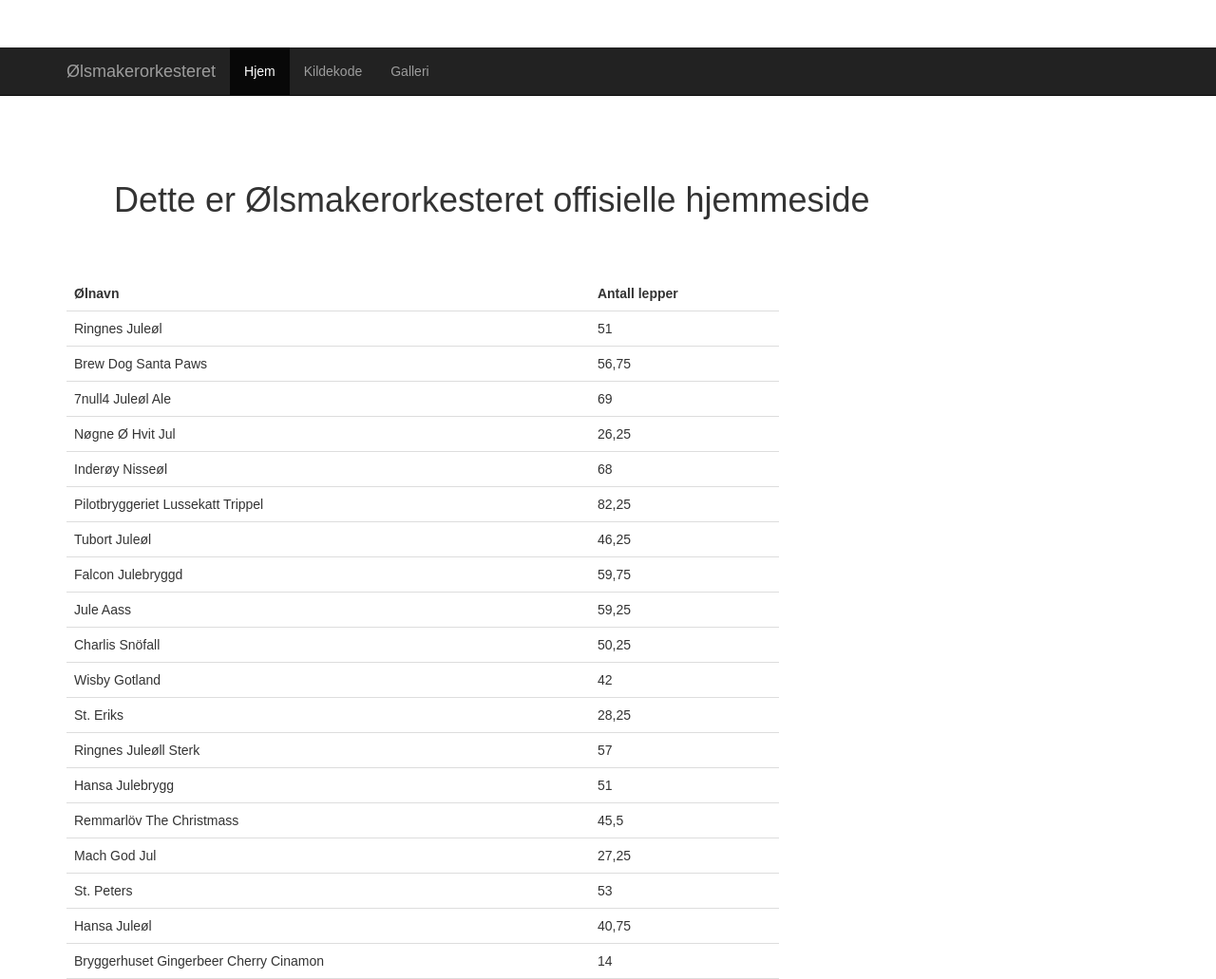
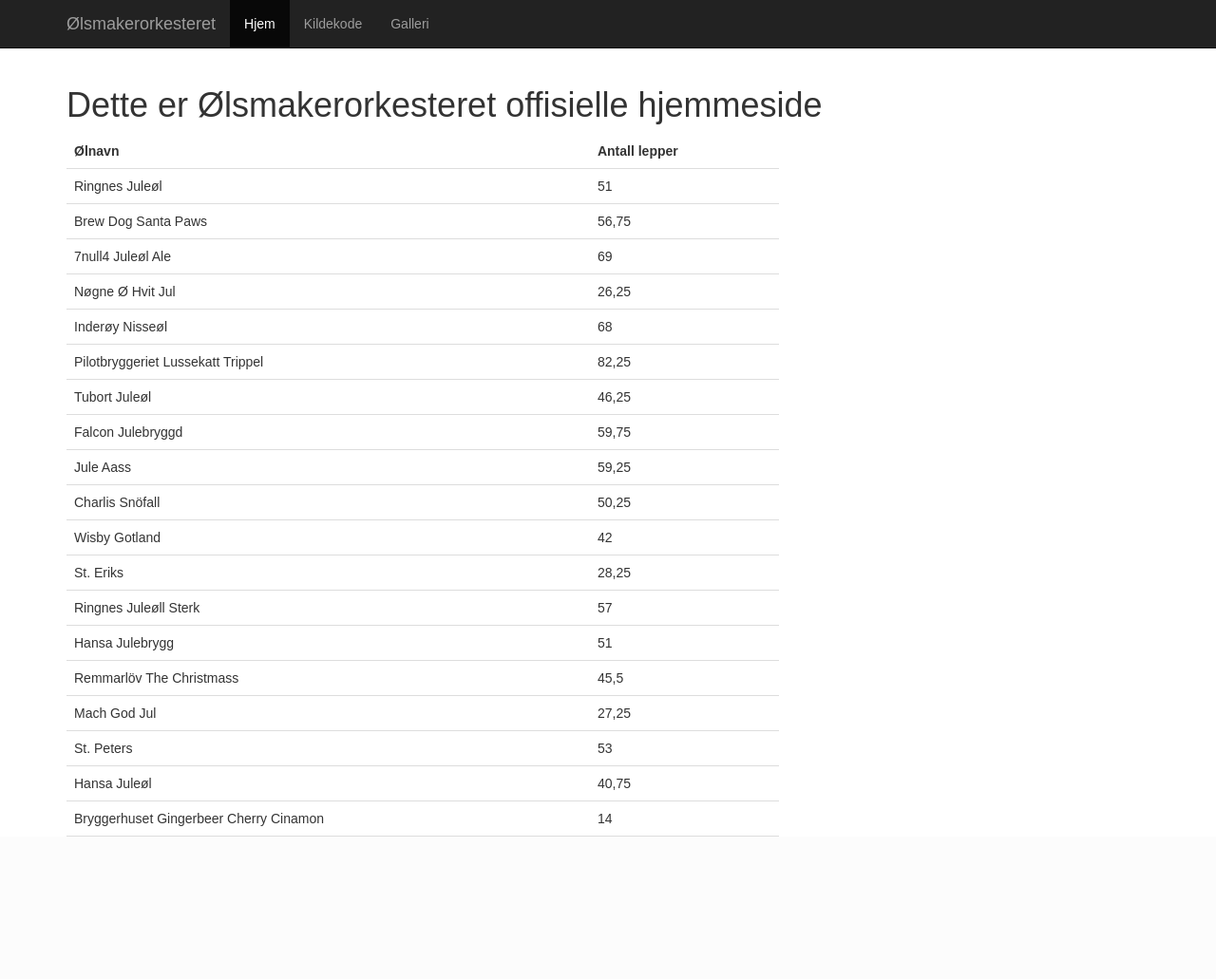
Before and after one commit to anderssh/anderssh.github.io, a PHP site: page / in a window 1280 px wide. Shown: the whole page at 95% size. After the commit the page ends 881 px from the top, so only its background shows below. Run offline with PHP 8.4, Linux system fonts and the light colour scheme; some libraries are stand-ins or nearby versions.

Commit message:
No body padding

```diff
--- a/css/style.css
+++ b/css/style.css
@@ -13,15 +13,3 @@ th, td {
   text-align: left;
   border-bottom: 1px solid #ddd;
 }
-
-.mytitle {
-  padding: 50px
-}
-
-body {
-  padding-top: 5rem;
-}
-.starter-template {
-  padding: 3rem 1.5rem;
-  text-align: center;
-}
```
